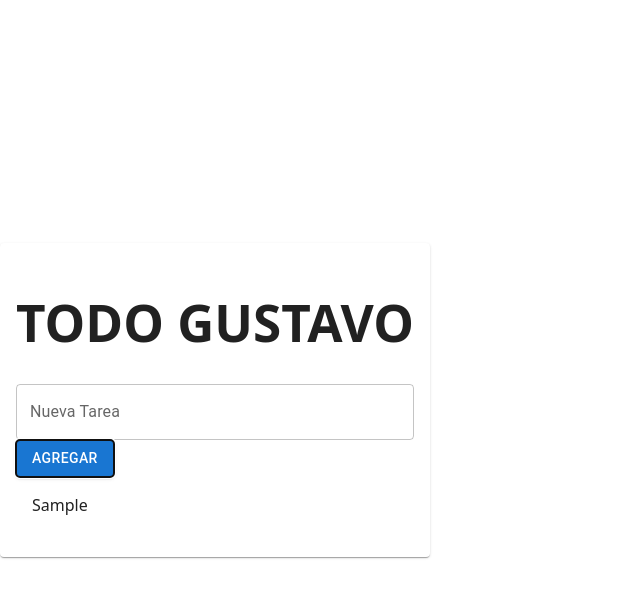
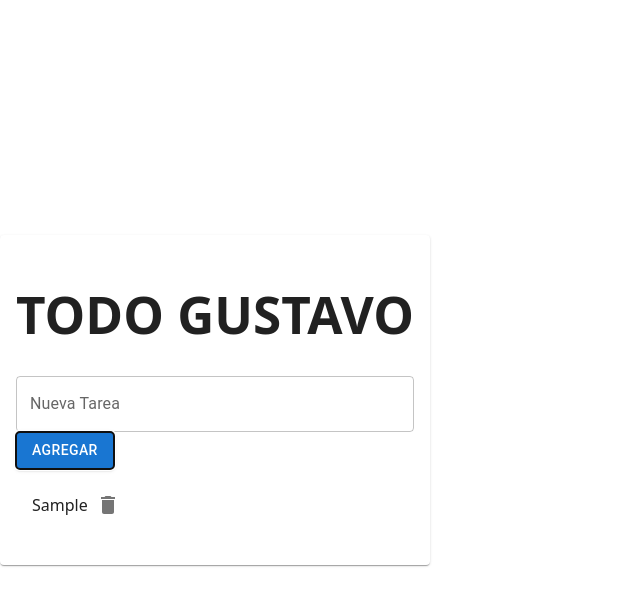
Before and after one commit to GusBauAr/TODO_BY_GUSTAVO, a React (Vite) app: page / in a window 1280 px wide. Both pictures are taken after typing "Sample" into the empty fields and a click on the button "AGREGAR". Shown: the top 606 px of the page, without its empty margins (0-640 px from the left). Built offline with nearby package versions, Linux system fonts and the light colour scheme.

Commit message:
creating an icon in the list

```diff
--- a/src/TodoGustavo.jsx
+++ b/src/TodoGustavo.jsx
@@ -1,5 +1,5 @@
 import React, { useState } from 'react';
-import { TextField, Button, List, ListItem, Card, CardContent,} from '@mui/material';
+import { TextField, Button, List, ListItem, Card, CardContent, IconButton} from '@mui/material';
 import { Delete } from '@mui/icons-material';
 
 //se instalo las dependencias de MUI
@@ -19,10 +19,12 @@ const TodoGustavo = () => {
     };
 
 
+
 // CardContent: Agrupa el contenido
 //onChange={(e) => setTask(e.target.value)}: Cuendo escribes se actualiza el estado.
 //onClick={addTask}: Al hacer clic ejecuta la función addTask.
 //<span>(t)</span>: muestra el texto cuando se agrega
+// IconButtonremoveTask(index):elimina la tarea
   return (
     <Card>
       <CardContent>
@@ -41,6 +43,9 @@ const TodoGustavo = () => {
           {tasks.map((t, index) => ( //recoge y genera una lista por tarea
             <ListItem key={index} >
               <span>{t}</span>
+              <IconButton edge="end" onClick={() => removeTask(index)}>
+                <Delete />
+              </IconButton>
             </ListItem>
           ))}
 
```
